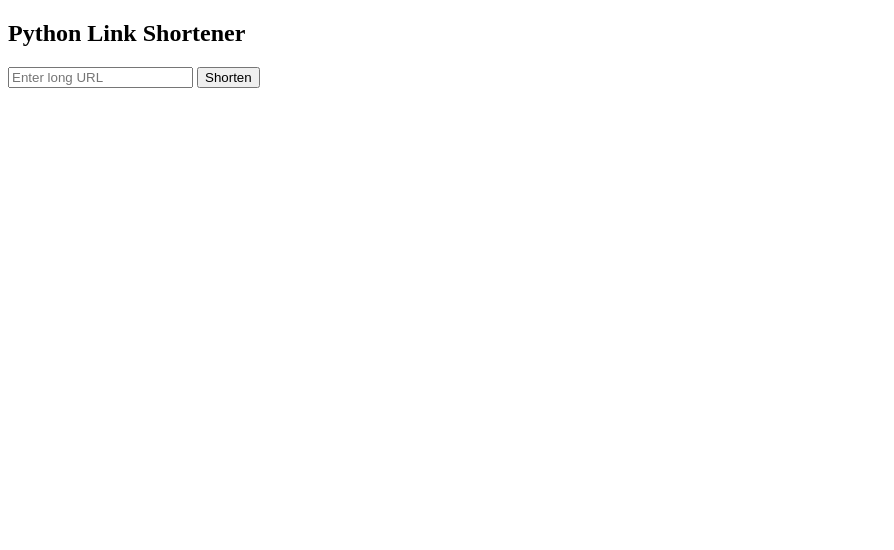
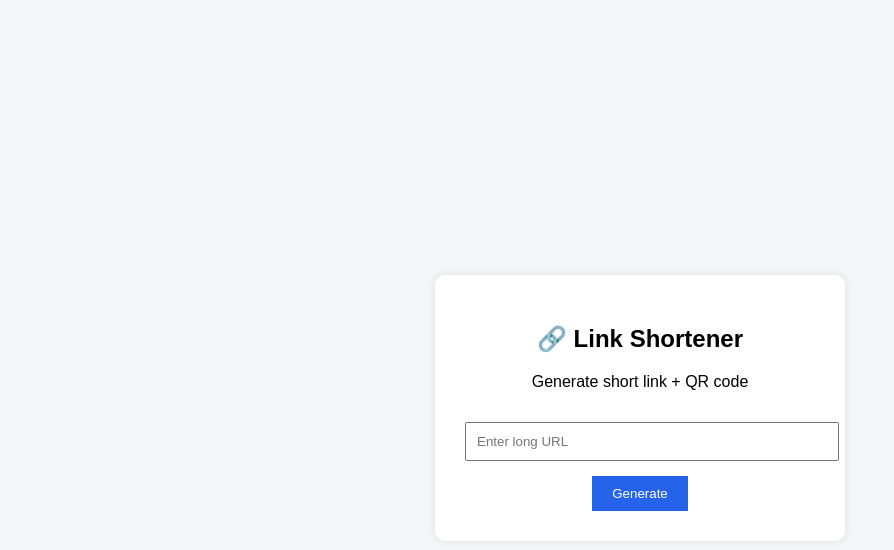
Before and after one commit to abhijha30/link-shortener, a plain HTML site: page templates/index.html in a window 1280 px wide. Shown: the whole page, without its empty margins (0-894 px from the left). Drawn offline with Linux system fonts and the light colour scheme.

Commit message:
Update index.html

```diff
--- a/templates/index.html
+++ b/templates/index.html
@@ -1,13 +1,46 @@
 <!DOCTYPE html>
 <html>
 <head>
-    <title>Link Shortener</title>
+    <title>Link Shortener + QR</title>
+    <style>
+        body {
+            font-family: Arial;
+            background: #f4f6f8;
+            display: flex;
+            height: 100vh;
+            justify-content: center;
+            align-items: center;
+        }
+        .box {
+            background: white;
+            padding: 30px;
+            border-radius: 10px;
+            width: 350px;
+            text-align: center;
+            box-shadow: 0 0 10px rgba(0,0,0,0.1);
+        }
+        input {
+            width: 100%;
+            padding: 10px;
+            margin: 15px 0;
+        }
+        button {
+            padding: 10px 20px;
+            background: #2563eb;
+            color: white;
+            border: none;
+            cursor: pointer;
+        }
+    </style>
 </head>
 <body>
-    <h2>Python Link Shortener</h2>
-    <form method="POST">
-        <input type="url" name="url" placeholder="Enter long URL" required>
-        <button type="submit">Shorten</button>
-    </form>
+    <div class="box">
+        <h2>🔗 Link Shortener</h2>
+        <p>Generate short link + QR code</p>
+        <form method="POST">
+            <input type="url" name="url" placeholder="Enter long URL" required>
+            <button type="submit">Generate</button>
+        </form>
+    </div>
 </body>
 </html>
```
